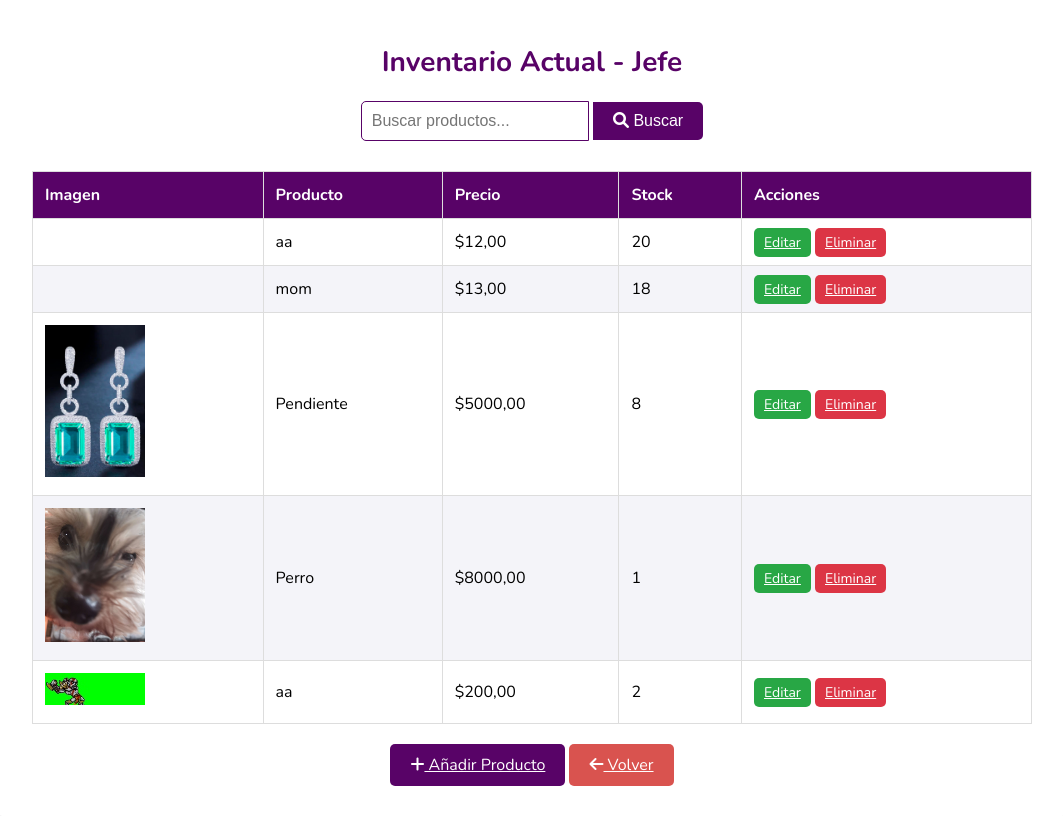
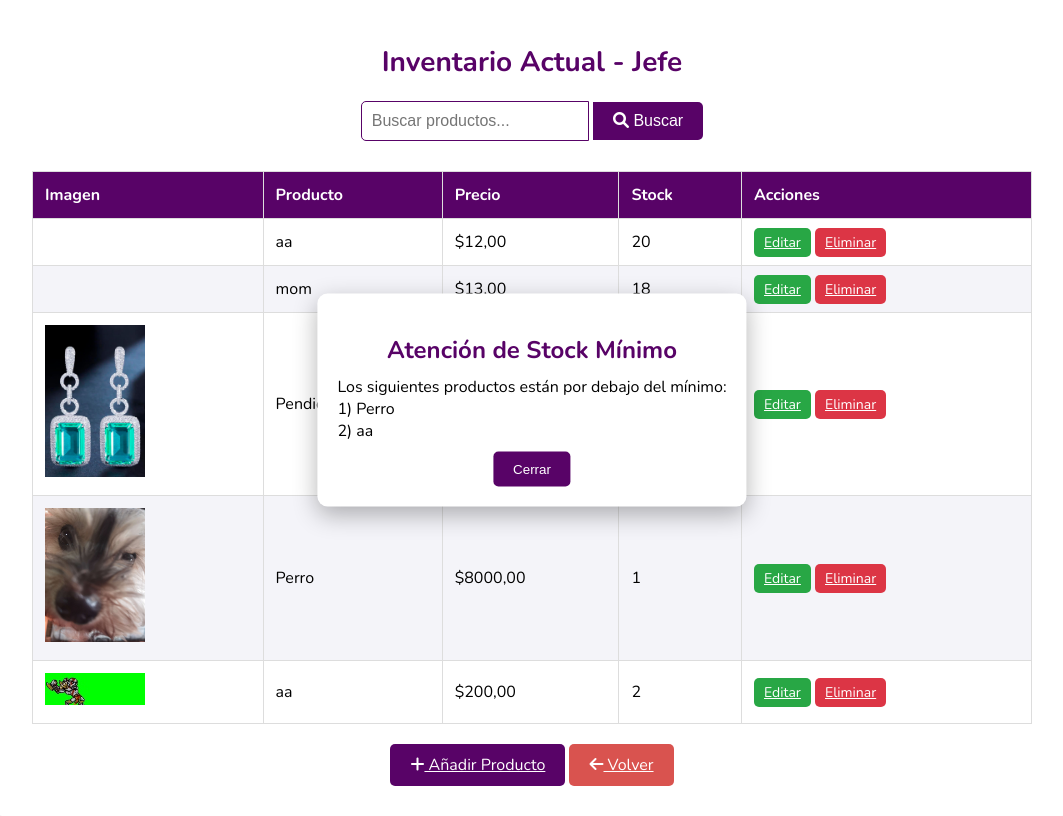
Before and after one commit to Taker-Miller/TallerVict, a Django app: page /inventario-jefe/ in a window 1280 px wide. Shown: the whole page, without its empty margins (108-1171 px from the left). Run offline with Django 4.2, Linux system fonts and the light colour scheme; data comes from the database, SQL or seed files in the repository; both versions use the stored data as it was after the commit.

Commit message:
Add files via upload

```diff
--- a/TallerVict/victoriaProyecto/gestion/templates/gestion/inventario_jefe.html
+++ b/TallerVict/victoriaProyecto/gestion/templates/gestion/inventario_jefe.html
@@ -166,6 +166,43 @@
             cursor: pointer;
             margin-top: 10px;
         }
+
+        /* Estilo para el cuadro de alerta de stock mínimo */
+        .stock-alert {
+            display: none;
+            position: fixed;
+            top: 50%;
+            left: 50%;
+            transform: translate(-50%, -50%);
+            background-color: #fff;
+            padding: 20px;
+            border-radius: 10px;
+            box-shadow: 0 8px 24px rgba(0, 0, 0, 0.3);
+            text-align: center;
+            z-index: 1000;
+        }
+
+        .stock-alert h2 {
+            font-size: 24px;
+            color: #580367;
+            margin-bottom: 10px;
+        }
+
+        .close-stock-btn {
+            padding: 10px 20px;
+            background-color: #580367;
+            color: white;
+            border: none;
+            border-radius: 5px;
+            cursor: pointer;
+            margin-top: 10px;
+        }
+
+        .stock-alert p {
+            margin: 0;
+            padding: 0;
+            text-align: left; /* Alinear el texto a la izquierda */
+        }
     </style>
 </head>
 <body>
@@ -223,15 +260,44 @@
         <button class="close-btn" onclick="closeAlert()">Cerrar</button>
     </div>
 
+    <!-- Alerta de stock mínimo -->
+    <div class="stock-alert" id="stockAlert">
+        <h2>Atención de Stock Mínimo</h2>
+        <p id="stockAlertMessage"></p>
+        <button class="close-stock-btn" onclick="closeStockAlert()">Cerrar</button>
+    </div>
+
     <script>
         // Verifica el stock de los productos y muestra una alerta si está por debajo de un mínimo
-        document.querySelectorAll('tr[data-stock]').forEach(row => {
-            const stockValue = parseInt(row.getAttribute('data-stock'));
+        document.addEventListener("DOMContentLoaded", function() {
+            let lowStockProducts = [];
             const stockMinimo = 5; // Define el nivel de stock mínimo
-            if (stockValue < stockMinimo) {
-                alert(`¡Atención! El stock de "${row.getAttribute('data-producto')}" está por debajo del mínimo (${stockMinimo}).`);
+
+            document.querySelectorAll('tr[data-stock]').forEach((row, index) => {
+                const stockValue = parseInt(row.getAttribute('data-stock'));
+                const producto = row.getAttribute('data-producto');
+
+                if (stockValue < stockMinimo) {
+                    lowStockProducts.push(producto);
+                }
+            });
+
+            // Mostrar alerta si hay productos con stock bajo
+            if (lowStockProducts.length > 0) {
+                showStockAlert(lowStockProducts);
             }
         });
+
+        // Mostrar alerta de stock mínimo
+        function showStockAlert(products) {
+            const message = `Los siguientes productos están por debajo del mínimo: <br>${products.map((product, index) => `${index + 1}) ${product}`).join('<br>')}`;
+            document.getElementById('stockAlertMessage').innerHTML = message; // Usar innerHTML para permitir saltos de línea
+            document.getElementById('stockAlert').style.display = 'block';
+        }
+
+        function closeStockAlert() {
+            document.getElementById('stockAlert').style.display = 'none';
+        }
 
         // Función para mostrar la alerta de cierre de sesión
         function showLogoutAlert() {
```
Also changed, not shown: TallerVict/victoriaProyecto/gestion/templates/gestion/inventario.html (+62 -4 lines), TallerVict/victoriaProyecto/db.sqlite3.
